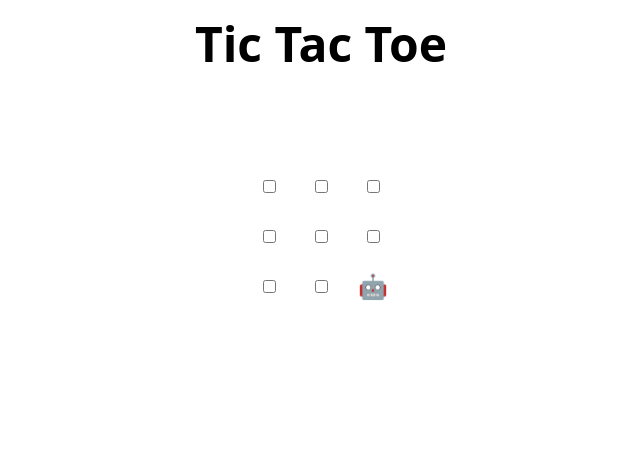
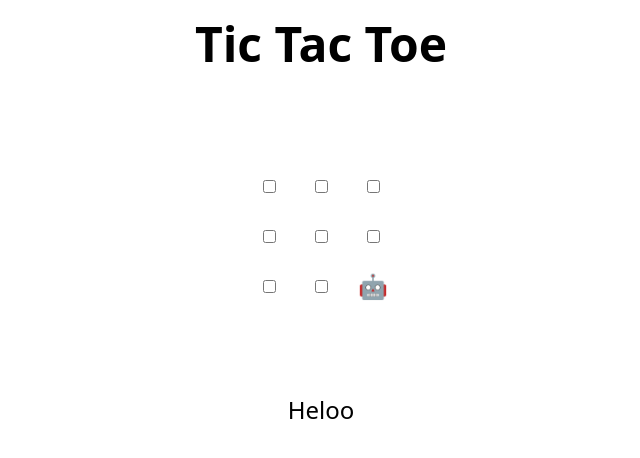
Before and after one commit to Mahnoorarshad71/MLSA1, a plain HTML site: page index.html in a window 1280 px wide. Shown: the whole page, without its empty margins (319-959 px from the left). Drawn offline with Linux system fonts and the light colour scheme.

Commit message:
Update index.html
Mahnoor Arshad

```diff
--- a/index.html
+++ b/index.html
@@ -47,6 +47,7 @@
   </tr>
 </table>
 
+<p>Heloo<p>
 <h2 hidden>Game over, refresh to play again 🧑‍💻 🤖!</h2>
 
 <script>
```
